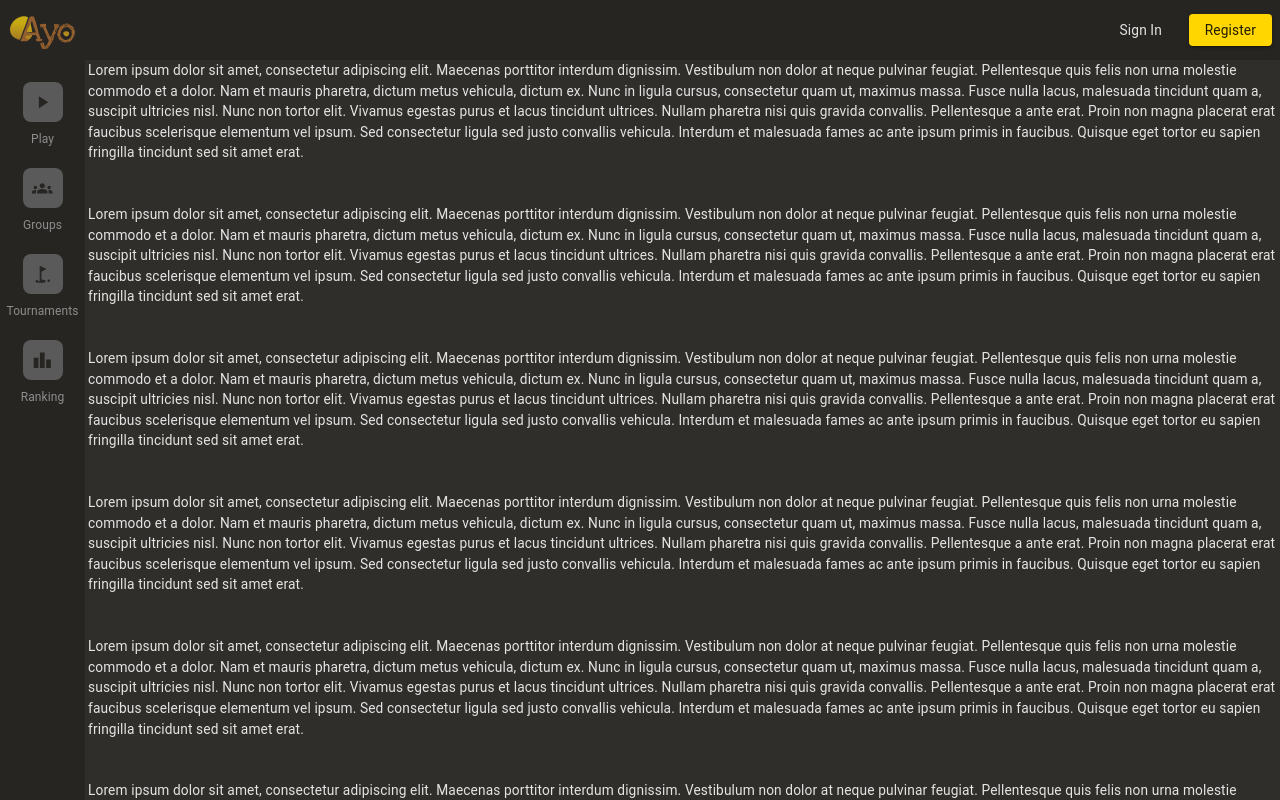
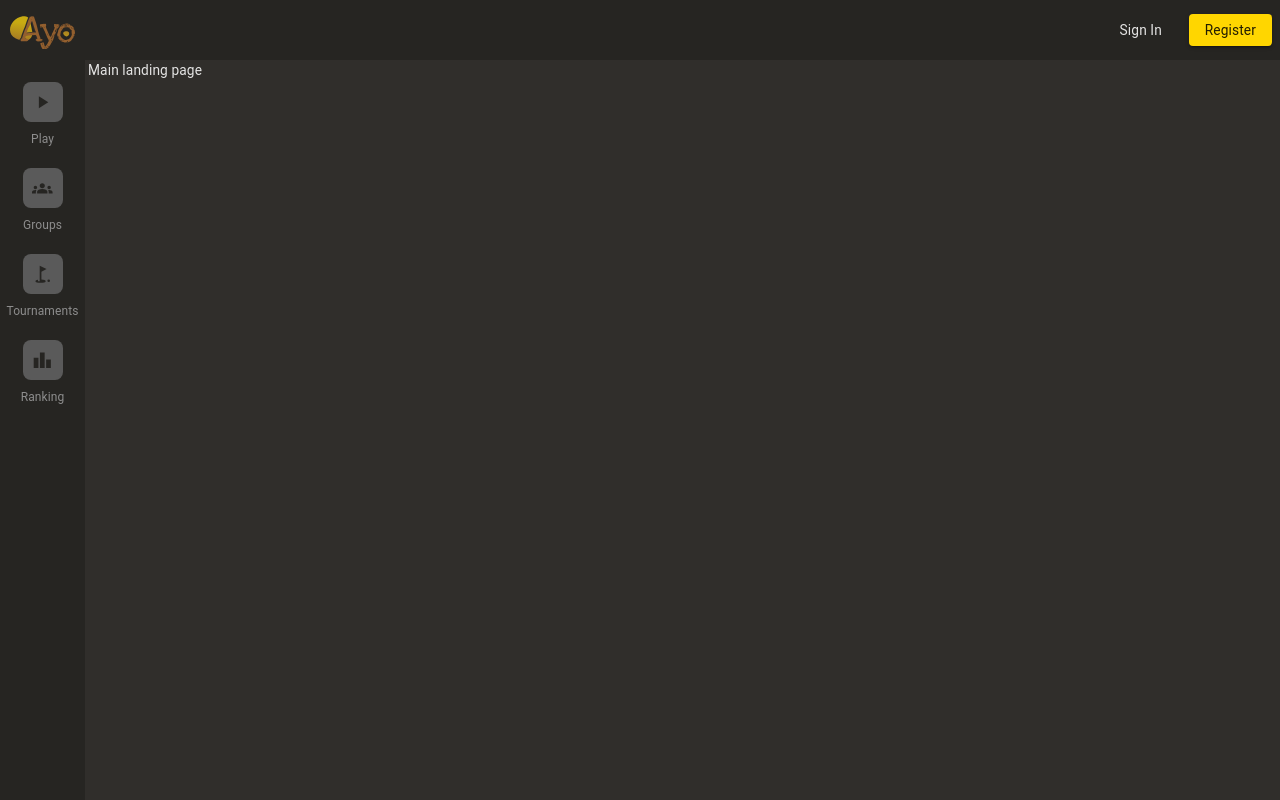
Before and after one commit to otito12/ayo-game-frontend, a Next.js app: page / in a window 1280 px wide. Built offline with nearby package versions, Linux system fonts and the light colour scheme.

Commit message:
pages and nav added

```diff
--- a/app/page.tsx
+++ b/app/page.tsx
@@ -5,143 +5,7 @@ export default function Home() {
   const theme = useTheme();
   return (
     <Grid>
-      <Typography>
-        Lorem ipsum dolor sit amet, consectetur adipiscing elit. Maecenas
-        porttitor interdum dignissim. Vestibulum non dolor at neque pulvinar
-        feugiat. Pellentesque quis felis non urna molestie commodo et a dolor.
-        Nam et mauris pharetra, dictum metus vehicula, dictum ex. Nunc in ligula
-        cursus, consectetur quam ut, maximus massa. Fusce nulla lacus, malesuada
-        tincidunt quam a, suscipit ultricies nisl. Nunc non tortor elit. Vivamus
-        egestas purus et lacus tincidunt ultrices. Nullam pharetra nisi quis
-        gravida convallis. Pellentesque a ante erat. Proin non magna placerat
-        erat faucibus scelerisque elementum vel ipsum. Sed consectetur ligula
-        sed justo convallis vehicula. Interdum et malesuada fames ac ante ipsum
-        primis in faucibus. Quisque eget tortor eu sapien fringilla tincidunt
-        sed sit amet erat.
-        <br />
-        <br />
-        <br />
-        Lorem ipsum dolor sit amet, consectetur adipiscing elit. Maecenas
-        porttitor interdum dignissim. Vestibulum non dolor at neque pulvinar
-        feugiat. Pellentesque quis felis non urna molestie commodo et a dolor.
-        Nam et mauris pharetra, dictum metus vehicula, dictum ex. Nunc in ligula
-        cursus, consectetur quam ut, maximus massa. Fusce nulla lacus, malesuada
-        tincidunt quam a, suscipit ultricies nisl. Nunc non tortor elit. Vivamus
-        egestas purus et lacus tincidunt ultrices. Nullam pharetra nisi quis
-        gravida convallis. Pellentesque a ante erat. Proin non magna placerat
-        erat faucibus scelerisque elementum vel ipsum. Sed consectetur ligula
-        sed justo convallis vehicula. Interdum et malesuada fames ac ante ipsum
-        primis in faucibus. Quisque eget tortor eu sapien fringilla tincidunt
-        sed sit amet erat.
-        <br />
-        <br />
-        <br />
-        Lorem ipsum dolor sit amet, consectetur adipiscing elit. Maecenas
-        porttitor interdum dignissim. Vestibulum non dolor at neque pulvinar
-        feugiat. Pellentesque quis felis non urna molestie commodo et a dolor.
-        Nam et mauris pharetra, dictum metus vehicula, dictum ex. Nunc in ligula
-        cursus, consectetur quam ut, maximus massa. Fusce nulla lacus, malesuada
-        tincidunt quam a, suscipit ultricies nisl. Nunc non tortor elit. Vivamus
-        egestas purus et lacus tincidunt ultrices. Nullam pharetra nisi quis
-        gravida convallis. Pellentesque a ante erat. Proin non magna placerat
-        erat faucibus scelerisque elementum vel ipsum. Sed consectetur ligula
-        sed justo convallis vehicula. Interdum et malesuada fames ac ante ipsum
-        primis in faucibus. Quisque eget tortor eu sapien fringilla tincidunt
-        sed sit amet erat.
-        <br />
-        <br />
-        <br />
-        Lorem ipsum dolor sit amet, consectetur adipiscing elit. Maecenas
-        porttitor interdum dignissim. Vestibulum non dolor at neque pulvinar
-        feugiat. Pellentesque quis felis non urna molestie commodo et a dolor.
-        Nam et mauris pharetra, dictum metus vehicula, dictum ex. Nunc in ligula
-        cursus, consectetur quam ut, maximus massa. Fusce nulla lacus, malesuada
-        tincidunt quam a, suscipit ultricies nisl. Nunc non tortor elit. Vivamus
-        egestas purus et lacus tincidunt ultrices. Nullam pharetra nisi quis
-        gravida convallis. Pellentesque a ante erat. Proin non magna placerat
-        erat faucibus scelerisque elementum vel ipsum. Sed consectetur ligula
-        sed justo convallis vehicula. Interdum et malesuada fames ac ante ipsum
-        primis in faucibus. Quisque eget tortor eu sapien fringilla tincidunt
-        sed sit amet erat.
-        <br />
-        <br />
-        <br />
-        Lorem ipsum dolor sit amet, consectetur adipiscing elit. Maecenas
-        porttitor interdum dignissim. Vestibulum non dolor at neque pulvinar
-        feugiat. Pellentesque quis felis non urna molestie commodo et a dolor.
-        Nam et mauris pharetra, dictum metus vehicula, dictum ex. Nunc in ligula
-        cursus, consectetur quam ut, maximus massa. Fusce nulla lacus, malesuada
-        tincidunt quam a, suscipit ultricies nisl. Nunc non tortor elit. Vivamus
-        egestas purus et lacus tincidunt ultrices. Nullam pharetra nisi quis
-        gravida convallis. Pellentesque a ante erat. Proin non magna placerat
-        erat faucibus scelerisque elementum vel ipsum. Sed consectetur ligula
-        sed justo convallis vehicula. Interdum et malesuada fames ac ante ipsum
-        primis in faucibus. Quisque eget tortor eu sapien fringilla tincidunt
-        sed sit amet erat.
-        <br />
-        <br />
-        <br />
-        Lorem ipsum dolor sit amet, consectetur adipiscing elit. Maecenas
-        porttitor interdum dignissim. Vestibulum non dolor at neque pulvinar
-        feugiat. Pellentesque quis felis non urna molestie commodo et a dolor.
-        Nam et mauris pharetra, dictum metus vehicula, dictum ex. Nunc in ligula
-        cursus, consectetur quam ut, maximus massa. Fusce nulla lacus, malesuada
-        tincidunt quam a, suscipit ultricies nisl. Nunc non tortor elit. Vivamus
-        egestas purus et lacus tincidunt ultrices. Nullam pharetra nisi quis
-        gravida convallis. Pellentesque a ante erat. Proin non magna placerat
-        erat faucibus scelerisque elementum vel ipsum. Sed consectetur ligula
-        sed justo convallis vehicula. Interdum et malesuada fames ac ante ipsum
-        primis in faucibus. Quisque eget tortor eu sapien fringilla tincidunt
-        sed sit amet erat.
-        <br />
-        <br />
-        <br />
-        Lorem ipsum dolor sit amet, consectetur adipiscing elit. Maecenas
-        porttitor interdum dignissim. Vestibulum non dolor at neque pulvinar
-        feugiat. Pellentesque quis felis non urna molestie commodo et a dolor.
-        Nam et mauris pharetra, dictum metus vehicula, dictum ex. Nunc in ligula
-        cursus, consectetur quam ut, maximus massa. Fusce nulla lacus, malesuada
-        tincidunt quam a, suscipit ultricies nisl. Nunc non tortor elit. Vivamus
-        egestas purus et lacus tincidunt ultrices. Nullam pharetra nisi quis
-        gravida convallis. Pellentesque a ante erat. Proin non magna placerat
-        erat faucibus scelerisque elementum vel ipsum. Sed consectetur ligula
-        sed justo convallis vehicula. Interdum et malesuada fames ac ante ipsum
-        primis in faucibus. Quisque eget tortor eu sapien fringilla tincidunt
-        sed sit amet erat.
-        <br />
-        <br />
-        <br />
-        Lorem ipsum dolor sit amet, consectetur adipiscing elit. Maecenas
-        porttitor interdum dignissim. Vestibulum non dolor at neque pulvinar
-        feugiat. Pellentesque quis felis non urna molestie commodo et a dolor.
-        Nam et mauris pharetra, dictum metus vehicula, dictum ex. Nunc in ligula
-        cursus, consectetur quam ut, maximus massa. Fusce nulla lacus, malesuada
-        tincidunt quam a, suscipit ultricies nisl. Nunc non tortor elit. Vivamus
-        egestas purus et lacus tincidunt ultrices. Nullam pharetra nisi quis
-        gravida convallis. Pellentesque a ante erat. Proin non magna placerat
-        erat faucibus scelerisque elementum vel ipsum. Sed consectetur ligula
-        sed justo convallis vehicula. Interdum et malesuada fames ac ante ipsum
-        primis in faucibus. Quisque eget tortor eu sapien fringilla tincidunt
-        sed sit amet erat.
-        <br />
-        <br />
-        <br />
-        Lorem ipsum dolor sit amet, consectetur adipiscing elit. Maecenas
-        porttitor interdum dignissim. Vestibulum non dolor at neque pulvinar
-        feugiat. Pellentesque quis felis non urna molestie commodo et a dolor.
-        Nam et mauris pharetra, dictum metus vehicula, dictum ex. Nunc in ligula
-        cursus, consectetur quam ut, maximus massa. Fusce nulla lacus, malesuada
-        tincidunt quam a, suscipit ultricies nisl. Nunc non tortor elit. Vivamus
-        egestas purus et lacus tincidunt ultrices. Nullam pharetra nisi quis
-        gravida convallis. Pellentesque a ante erat. Proin non magna placerat
-        erat faucibus scelerisque elementum vel ipsum. Sed consectetur ligula
-        sed justo convallis vehicula. Interdum et malesuada fames ac ante ipsum
-        primis in faucibus. Quisque eget tortor eu sapien fringilla tincidunt
-        sed sit amet erat.
-        <br />
-        <br />
-        <br />
-      </Typography>
+      <Typography>Main landing page</Typography>
     </Grid>
   );
 }
```
